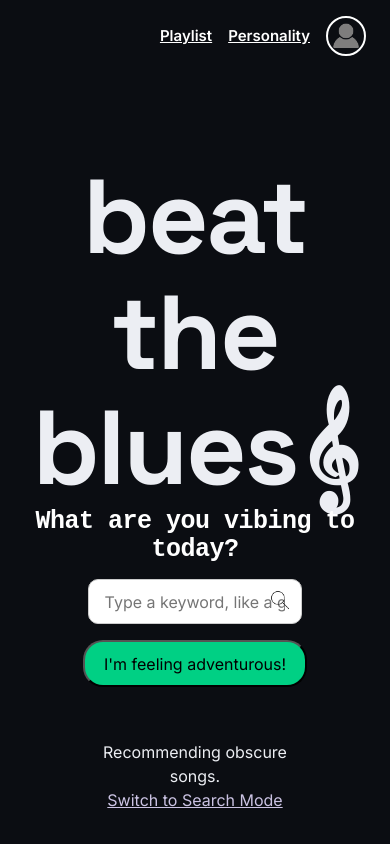
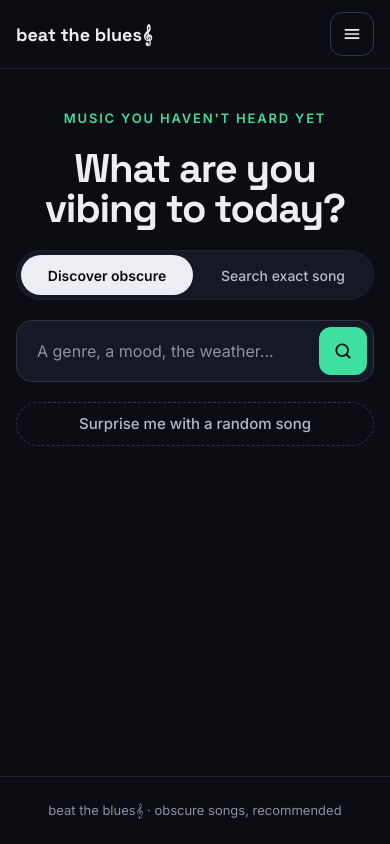
Before and after one commit to yc-zzz/beattheblues, a React (Create React App) app in the folder my-frontend/: page / in a window 390 px wide. Built offline with nearby package versions, Linux system fonts and the light colour scheme; no server answers.

Commit message:
feat(frontend): redesign header and home page for mobile

```diff
--- a/my-frontend/src/App.css
+++ b/my-frontend/src/App.css
@@ -1,160 +1,326 @@
-h1 {
-  font-size: 105px;
-  text-align: center;
-  margin-top: 10rem;
-  margin-bottom: 0.1rem;
+.site-header {
+  position: relative; /* lets the sign-in popup and phone menu position themselves under it */
+  display: flex;
+  align-items: center;
+  justify-content: space-between;
+  gap: 16px;
+  padding: 16px 32px;
+  border-bottom: 1px solid var(--border);
 }
 
-h2 {
-  font-size: 25px;
-  margin: 0;
-  padding: 0;
-  color:white;
-  text-align: center;
-  font-family: 'Courier New', 'Courier New', Courier, monospace;
+.brand {
+  font-family: var(--font-display);
+  font-weight: 700;
+  font-size: 20px;
+  color: var(--text);
+  text-decoration: none;
 }
 
-.my-button {
-  padding: 0.6rem 1.2rem;
-  font-size: 16px;
-  border-radius: 20px;
-  background-color: #00d084;
-  color: black;
-  cursor: pointer;
+.brand:hover {
+  color: var(--text);
 }
 
-.my-button:hover {
-  background-color: #00b574;
+.site-nav {
+  display: flex;
+  align-items: center;
+  gap: 8px;
 }
 
-.button-wrapper {
+.nav-link {
+  padding: 10px 14px;
+  border-radius: var(--radius-pill);
+  color: var(--text-muted);
+  font-size: 15px;
+  font-weight: 500;
+  text-decoration: none;
+}
+
+.nav-link:hover {
+  background: var(--surface-2);
+  color: var(--text);
+}
+
+/* The ☰ button. Hidden on wide screens; the media query below shows it on phones. */
+.menu-toggle {
+  display: none;
+  width: 44px;
+  height: 44px;
+  align-items: center;
+  justify-content: center;
+  border-radius: var(--radius-sm);
+  border: 1px solid var(--border-strong);
+  background: transparent;
+  color: var(--text);
+}
+
+/* The small panel under the header: sign-in form, or "Welcome, name" */
+.dropdown-menu {
+  position: absolute;
+  top: calc(100% + 8px); /* just below the header */
+  right: 32px;
+  z-index: 10;           /* draw on top of the page content */
+  width: 300px;
+  padding: 20px;
+  background: var(--surface);
+  border: 1px solid var(--border-strong);
+  border-radius: var(--radius-lg);
+  box-shadow: 0 16px 40px rgba(0, 0, 0, 0.45);
+}
+
+.dropdown-welcome {
+  margin: 0 0 12px;
+  font-size: 17px;
+}
+
+/* ==========================================================================
+   Home page
+   ========================================================================== */
+.home-page {
+  display: flex;
+  flex-direction: column;
+  align-items: center;
+  gap: 24px;
+  padding-top: 88px;
   text-align: center;
 }
 
-.search-wrapper {
-  position: relative;
-  text-align: center;
-  margin: 1rem;
+.eyebrow {
+  margin: 0;
+  font-size: 13px;
+  font-weight: 600;
+  letter-spacing: 0.14em;
+  text-transform: uppercase;
+  color: var(--accent);
+}
+
+/* clamp(min, preferred, max): the title grows with the screen width (8vw = 8%
+   of it) but never goes below 40px or above 88px. No media query needed. */
+.hero-title {
+  font-size: clamp(40px, 8vw, 88px);
+  line-height: 1.02;
+  letter-spacing: -0.03em;
+}
+
+/* Two buttons sitting in one rounded "track" */
+.mode-toggle {
+  display: grid;
+  grid-template-columns: repeat(2, minmax(0, 1fr));
+  gap: 4px;
+  padding: 4px;
+  background: var(--surface-2);
+  border: 1px solid var(--border);
+  border-radius: var(--radius-pill);
+}
+
+.mode-toggle button {
+  min-height: 40px;
+  padding: 0 18px;
+  border: none;
+  border-radius: var(--radius-pill);
+  background: transparent;
+  color: var(--text-muted);
+  font-size: 14px;
+  font-weight: 500;
+}
+
+/* [aria-pressed='true'] matches the button whose aria-pressed is true, so the
+   style follows the React state without needing an extra class name. */
+.mode-toggle button[aria-pressed='true'] {
+  background: var(--text);
+  color: var(--bg);
+  font-weight: 600;
+}
+
+.search-bar {
+  display: flex;
+  gap: 8px;
+  width: 100%;
+  padding: 6px;
+  background: var(--surface-2);
+  border: 1px solid var(--border-strong);
+  border-radius: var(--radius);
+}
+
+/* :focus-within = "when anything inside me has focus" (here, the input) */
+.search-bar:focus-within {
+  border-color: var(--accent);
 }
 
 .search-input {
-  padding: 0.6rem 1rem;
-  width: 60%;
-  max-width: 400px;
-  font-size: 1rem;
-  border-radius: 10px;
-  border: 1px solid #ccc;
+  flex-grow: 1;
+  min-width: 0; /* lets the input shrink on narrow screens instead of overflowing */
+  min-height: 48px;
+  padding: 0 14px;
+  border: none;
+  outline: none;
+  background: transparent;
+  font-size: 16px; /* 16px or more stops iPhones zooming in when you tap the box */
 }
 
-.top-bar {
-  position: absolute;
-  top: 1rem;
-  right: 1.5rem;
+.search-input::placeholder {
+  color: var(--text-faint);
+}
+
+.search-submit {
   display: flex;
   align-items: center;
-  gap: 1rem;
+  justify-content: center;
+  flex-shrink: 0;
+  width: 48px;
+  height: 48px;
+  border: none;
+  border-radius: var(--radius-sm);
+  background: var(--accent);
+  color: var(--on-accent);
 }
 
-.top-link {
-  color: white;
-  font-weight: bold;
-  font-size: 15px;
+.search-submit:hover {
+  background: var(--accent-hover);
 }
 
-.top-link:hover {
-  color: lightgrey;
-  text-decoration: underline;
+.random-button {
+  border: 1px dashed var(--border-strong);
+  background: transparent;
+  color: var(--text-muted);
 }
 
-.profile-icon {
-  width: 40px;
-  height: 40px;
-  border-radius: 50%;
-  cursor: pointer;
-  border: 2px solid white;
+.random-button:hover {
+  border-color: var(--text-faint);
+  color: var(--text);
 }
 
-.dropdown-menu {
-  position: absolute;
-  top: 3em;
-  right: 0.5rem;
-  background-color: white;
-  color: black;
-  padding: 1rem;
-  padding-top: 0.1rem;
-  border-radius: 10px;
-  width: 190px;
+button:disabled {
+  opacity: 0.5;
+  cursor: wait;
 }
 
-.dropdown-menu input {
-  display: block;
-  margin: 0.4rem;
-  margin-left: 0;
-  margin-top: 0.1rem;
+.reco-message {
+  margin: 0;
+  color: var(--text-muted);
 }
 
-.reco-result {
-  text-align: center;
-  margin-top: 20px;
-  font-size: 1.2rem;
+/* The result card */
+.reco-card {
+  display: flex;
+  flex-direction: column;
+  gap: 16px;
+  width: 100%;
+  margin-top: 8px;
+  text-align: left;
 }
 
-.search-buttons {
-  display: inline-flex;
-  justify-content: center;
+.reco-header {
+  display: flex;
   align-items: center;
-  gap: 1rem;
-  margin-left: 1rem;
+  gap: 16px;
 }
 
-.search-icon {
-  width: 40px;
-  height: auto;
-  transition: transform 0.2s ease;
-  cursor: pointer;
-  vertical-align: middle
+.reco-art {
+  display: flex;
+  align-items: center;
+  justify-content: center;
+  flex-shrink: 0;
+  width: 60px;
+  height: 60px;
+  border-radius: var(--radius-sm);
+  background: var(--surface-3);
+  color: var(--accent);
 }
 
-.search-icon:hover {
-  transform: scale(1.1);
+.reco-text {
+  display: flex;
+  flex-direction: column;
+  gap: 4px;
+  min-width: 0;
 }
 
-.add-button-wrapper {
-  margin-top: 1rem;
-  margin-bottom: 1rem;
+.reco-label {
+  font-size: 12px;
+  font-weight: 600;
+  letter-spacing: 0.12em;
+  text-transform: uppercase;
+  color: var(--text-faint);
 }
 
-.add-button{
-  border-radius: 8px;
-  font-family: 'roboto';
-  font-size: 15px;
+.reco-title {
+  font-size: 22px;
+  overflow-wrap: anywhere; /* very long titles wrap instead of widening the card */
 }
 
-.switch-mode {
-  position: fixed;
-  bottom: 1rem;
-  left: 50%;
-  transform: translateX(-50%);
-  text-align: center;
+.reco-artist {
+  font-size: 15px;
+  color: var(--text-muted);
 }
 
-.search-enter {
-  position:absolute;
-  cursor: pointer;
-  top: 25%;
-  width: 20px;
-  height: auto;
-  vertical-align: middle;
-  margin-left: -2rem;
+/* ==========================================================================
+   Footer
+   ========================================================================== */
+.site-footer {
+  padding: 24px 16px;
+  border-top: 1px solid var(--border);
+  text-align: center;
+  font-size: 13px;
+  color: var(--text-faint);
 }
-/* A <button> that looks like the inline text links it replaced
-   (used for "Switch to ... Mode", which changes state rather than navigating). */
-.link-button {
-  background: none;
-  border: none;
-  padding: 0;
-  font: inherit;
-  color: #CBC3E3;
-  text-decoration: underline;
-  cursor: pointer;
+
+/* ==========================================================================
+   Phones and narrow windows (640px wide or less)
+   A media query applies the rules inside it only when the condition is true.
+   ========================================================================== */
+@media (max-width: 640px) {
+  .site-header {
+    padding: 12px 16px;
+  }
+
+  .brand {
+    font-size: 18px;
+  }
+
+  .menu-toggle {
+    display: flex;
+  }
+
+  /* The nav becomes a panel that drops down under the header... */
+  .site-nav {
+    display: none;
+    position: absolute;
+    top: 100%;
+    left: 0;
+    right: 0;
+    z-index: 10;
+    flex-direction: column;
+    align-items: stretch;
+    padding: 8px 16px 16px;
+    background: var(--bg);
+    border-bottom: 1px solid var(--border);
+  }
+
+  /* ...and only shows when React adds the "open" class. */
+  .site-nav.open {
+    display: flex;
+  }
+
+  .nav-link {
+    padding: 12px 14px;
+  }
+
+  /* The popup stretches across the screen with a 16px gap each side. */
+  .dropdown-menu {
+    left: 16px;
+    right: 16px;
+    width: auto;
+  }
+
+  .home-page {
+    padding-top: 40px;
+    gap: 20px;
+  }
+
+  .mode-toggle {
+    width: 100%;
+  }
+
+  .random-button {
+    width: 100%;
+  }
 }
--- a/my-frontend/src/App.tsx
+++ b/my-frontend/src/App.tsx
@@ -1,39 +1,49 @@
 import React, {useState, useEffect} from 'react';
 import {API_URL, RECO_API_URL} from './config';
 import './App.css';
-import defaultprofile from './pics/profile-icon-png-898.png';
-import youtubelogo from './pics/youtube_logo.png';
-import spotifylogo from './pics/spotify.png';
-import googlelogo from './pics/google.png';
-import searchicon from './pics/search.png';
 import {BrowserRouter as Router, Routes, Route} from 'react-router-dom';
 import SigninForm from './components/signinform';
+import SongLinks from './components/SongLinks';
 import Profile from './pages/profile';
 import Playlist from './pages/playlist';
 import '../node_modules/react-tooltip/dist/react-tooltip.css'
 import {Tooltip} from 'react-tooltip'
 //putting it here before I lose track
-//h1: homepage logo h2: words below the log h3: first line in playlist and profile h5: register/login in the popup
+//h1: page title on each page, h2: section headings, h3: song title in the result card
 
-function MyButton({onClick}:{onClick: () => void }) {
+function MyButton({onClick, disabled}:{onClick: () => void; disabled: boolean}) {
   return <button
-  className='my-button'
+  type='button'
+  className='btn random-button'
   onClick={onClick}
+  disabled={disabled}
   data-tooltip-id="my-tooltip"
   data-tooltip-content="Get a completely random song!"
-  data-tooltip-place="right">
-    I'm feeling adventurous!
+  data-tooltip-place="bottom">
+    Surprise me with a random song
     </button>;
+}
+
+// Splits "Title by Artist" into its two parts, so the card can show them on
+// separate lines. Uses the LAST " by " in case the title itself contains one.
+function split_song(song: string) {
+  const by_index = song.lastIndexOf(' by ');
+  if (by_index <= 0) {
+    return {title: song, artist: ''};
+  }
+  return {title: song.slice(0, by_index), artist: song.slice(by_index + 4)};
 }
 
 function App() {
   const [popup, set_popup] = useState(false); //basically login tab
+  const [menu_open, set_menu_open] = useState(false); //the nav menu on phones
   const [logged_in, set_logged_in] = useState(false);
   const [username, set_user] = useState('');
   const [query, set_query] = useState('');
   const [recommendation, set_reco] = useState('');
   const [valid_reco, set_reco_validity] = useState(false); //this is added later to control when the search icons show up
   const [search_mode, set_search_mode] = useState(false); //alternate search mode between recomm and search
+  const [is_loading, set_loading] = useState(false); //true while waiting for the backend
 
   useEffect( () => {
     const stored_user = localStorage.getItem('username');
@@ -53,6 +63,7 @@ function App() {
       url = `${RECO_API_URL}/recommend`;
     }
 
+    set_loading(true);
     try {
       const response = await fetch(url, {
         method: 'POST',
@@ -78,7 +89,32 @@ function App() {
     } catch (err) {
       console.error(err);
       set_reco('Cannot fetch recommendation, try again later.');
+      set_reco_validity(false);
+    } finally {
+      set_loading(false);
     }
+  };
+
+  const random_handle = async() => {
+    set_loading(true);
+    try{
+      const response = await fetch(`${API_URL}/random`);
+      const data = await response.json();
+      set_reco(data.recommendation);
+      set_reco_validity(true);
+    } catch(e){
+      console.error(e);
+      set_reco("Error fetching random song right now");
+      set_reco_validity(false);
+    } finally {
+      set_loading(false);
+    }
+  };
+
+  const switch_mode = (to_search: boolean) => {
+    set_search_mode(to_search);
+    set_reco('');
+    set_reco_validity(false);
   };
 
   const login_success = (user: string)=>{
@@ -110,6 +146,15 @@ function App() {
     }
   };
 
+  // Playlist and Personality need an account: if logged out, stop the link and open the sign-in popup instead
+  const guard_link = (e: React.MouseEvent<HTMLAnchorElement>) => {
+    if (!logged_in) {
+      e.preventDefault(); //good habit to prevent accidental refreshe
+      set_menu_open(false);
+      set_popup(true);
+    }
+  };
+
   let popup_content;
   if (popup && !logged_in) {
     popup_content = (
@@ -121,151 +166,120 @@ function App() {
   } else if (popup && logged_in) {
     popup_content = (
       <div className='dropdown-menu'>
-        <p style={{fontSize:'18px', marginBottom:'0.5rem'}}>Welcome, {username}!</p>
-        <button className='login-button' onClick={logout_handle}>Log out</button>
+        <p className='dropdown-welcome'>Welcome, {username}!</p>
+        <button type='button' className='btn btn-outline' onClick={logout_handle}>Log out</button>
       </div>
     );
   }
 
-  const spotify_name = recommendation.replace(' by ', ' '); // this is just for spotify, cuz spotify prefer song name only
-
   let reco_stuffs;
-  if (recommendation) {
+  if (is_loading) {
+    reco_stuffs = <p className='reco-message'>Finding something for you...</p>;
+  } else if (recommendation && valid_reco) { //when recommendation is legit, show the full card
+    const {title, artist} = split_song(recommendation);
     reco_stuffs = (
-      <div className="recommendation-result">
-        <p>{recommendation}</p>
-        {valid_reco && (//when recommendation is legit, icons popup
-          <div>
-            <div className="search-buttons">
-              <a href={`https://www.youtube.com/results?search_query=${encodeURI(recommendation)}`} target="_blank" rel="noopener noreferrer">
-              <img src={youtubelogo} alt="YouTube" className="search-icon" />
-              </a>
-              <a
-              href={`https://open.spotify.com/search/${encodeURI(spotify_name)}`}
-              target="_blank"
-              rel="noopener noreferrer"
-              data-tooltip-id="my-tooltip"
-              data-tooltip-content="Spotify availability is subject to artist!"
-              data-tooltip-place="bottom">
-              <img src={spotifylogo} alt="Spotify" className="search-icon" />
-              </a>
-              <a href={`https://www.google.com/search?q=${encodeURI(recommendation)}`} target="_blank" rel="noopener noreferrer">
-              <img src={googlelogo} alt="Google" className="search-icon" />
-              </a>
-            </div>
-            {logged_in && (
-              <div className="add-button-wrapper">
-                <button className='add-button' onClick={playlist_add}>Add to playlist</button>
-              </div>
-            )}
+      <section className='card reco-card' aria-label='Recommendation'>
+        <div className='reco-header'>
+          <div className='reco-art' aria-hidden='true'>
+            <svg width="26" height="26" viewBox="0 0 24 24" fill="none" stroke="currentColor" strokeWidth="1.8" strokeLinecap="round" strokeLinejoin="round"><path d="M9 18V5l11-2v13"></path><circle cx="6" cy="18" r="3"></circle><circle cx="17" cy="16" r="3"></circle></svg>
           </div>
+          <div className='reco-text'>
+            <span className='reco-label'>Your recommendation</span>
+            <h3 className='reco-title'>{title}</h3>
+            {artist && <span className='reco-artist'>by {artist}</span>}
+          </div>
+        </div>
+        <SongLinks song={recommendation} />
+        {logged_in && (
+          <button type='button' className='btn btn-primary' onClick={playlist_add}>+ Add to playlist</button>
         )}
-      </div>
+      </section>
     );
+  } else if (recommendation) { //an error or "try again" message: plain text, no card
+    reco_stuffs = <p className='reco-message'>{recommendation}</p>;
   }
 
   let placeholder = "";
   if (search_mode){
     placeholder = "Search for a song or an artist...";
   } else {
-    placeholder = "Type a keyword, like a genre, weather or mood..."
+    placeholder = "A genre, a mood, the weather..."
   }
 
   return (
     <Router>
-      <div className='top-bar'>
-        {/* Real links: logged-in users follow them as normal, otherwise we stop the navigation and show the sign-in popup */}
-        <a href="/playlist" className="top-link" onClick={(e) => {
-          if (!logged_in) {
-            e.preventDefault(); //good habit to prevent accidental refreshe
-            set_popup(true);
-          }
-        }}>Playlist</a>
+      <header className='site-header'>
+        <a href="/" className='brand'>beat the blues&#119070;</a>
 
-        <a href="/profile" className="top-link" onClick={(e) => {
-          if (!logged_in) {
-            e.preventDefault();
-            set_popup(true);
-          }
-        }}>Personality</a>
+        {/* Only visible on small screens (see App.css): opens and closes the nav */}
+        <button
+          type='button'
+          className='menu-toggle'
+          aria-label={menu_open ? 'Close menu' : 'Open menu'}
+          aria-expanded={menu_open}
+          onClick={() => set_menu_open(prev => !prev)}
+        >
+          <svg width="20" height="20" viewBox="0 0 24 24" fill="none" stroke="currentColor" strokeWidth="2" strokeLinecap="round" aria-hidden="true"><path d="M4 7h16M4 12h16M4 17h16"></path></svg>
+        </button>
 
-        <img src={defaultprofile} className='profile-icon' alt='Profile' onClick={() => set_popup(prev => !prev)} />
+        <nav className={menu_open ? 'site-nav open' : 'site-nav'}>
+          <a href="/playlist" className="nav-link" onClick={guard_link}>Playlist</a>
+          <a href="/profile" className="nav-link" onClick={guard_link}>Personality</a>
+          <button type='button' className='btn btn-outline' onClick={() => {
+            set_menu_open(false);
+            set_popup(prev => !prev);
+          }}>
+            {logged_in ? username : 'Sign in'}
+          </button>
+        </nav>
         {popup_content}
-      </div>
+      </header>
 
       <Routes>
         <Route path="/" element={
-          <div className="home-page">
-            <h1>beat the blues&#119070;</h1>
-            <h2>What are you vibing to today?</h2>
-            <div className='search-wrapper'>
+          <main className="page home-page">
+            <p className='eyebrow'>Music you haven't heard yet</p>
+            <h1 className='hero-title'>What are you vibing to today?</h1>
+
+            {/* Two buttons acting as one switch. aria-pressed tells screen readers which one is on. */}
+            <div className='mode-toggle' role='group' aria-label='Mode'>
+              <button type='button' aria-pressed={!search_mode} onClick={() => switch_mode(false)}>
+                Discover obscure
+              </button>
+              <button type='button' aria-pressed={search_mode} onClick={() => switch_mode(true)}>
+                Search exact song
+              </button>
+            </div>
+
+            {/* A real <form>: pressing Enter or tapping the button both submit it */}
+            <form className='search-bar' onSubmit={e => {
+              e.preventDefault();
+              search_handle();
+            }}>
+              <label htmlFor='search-input' className='visually-hidden'>Search</label>
               <input
+                id='search-input'
                 type="text"
                 placeholder={placeholder}
                 className="search-input"
                 value={query}
                 onChange={e => set_query(e.target.value)}
-                onKeyDown={e => {if (e.key === 'Enter') search_handle();}}
               />
-              <img
-              src={searchicon}
-              alt="Search"
-              className="search-enter"
-              onClick={search_handle}
-              />
-            </div>
-            <div className='button-wrapper'>
-              <MyButton onClick={async() => {
-                try{
-                  const response = await fetch(`${API_URL}/random`);
-                  const data = await response.json();
-                  set_reco(data.recommendation);
-                  set_reco_validity(true);
-                } catch(e){
-                  console.error(e);
-                  set_reco("Error fetching random song right now");
-                  set_reco_validity(false);
-                }
-                }} />
-            </div>
-            <div className='switch-mode'>
-            {(() => {
-                if (search_mode){
-                  return(
-                  <p>
-                    Searching for exact songs. {''}
-                    {/* A button, not a link: it changes the mode instead of going to another page */}
-                    <button type='button' className='link-button' onClick={() => {
-                      set_search_mode(false);
-                      set_reco('');
-                      set_reco_validity(false);
-                    }}>
-                      Switch to Recommendation Mode
-                    </button>
-                  </p>
-                  );
-                } else{
-                  return (
-                    <p>
-                      Recommending obscure songs. {''}
-                      <button type='button' className='link-button' onClick={() => {
-                        set_search_mode(true);
-                        set_reco('');
-                        set_reco_validity(false);
-                      }}>
-                        Switch to Search Mode
-                      </button>
-                    </p>
-                  );
-                }
-              })()}
-              </div>
+              <button type='submit' className='search-submit' aria-label='Search' disabled={is_loading}>
+                <svg width="20" height="20" viewBox="0 0 24 24" fill="none" stroke="currentColor" strokeWidth="2.2" strokeLinecap="round" aria-hidden="true"><circle cx="11" cy="11" r="7"></circle><path d="M20 20l-3.5-3.5"></path></svg>
+              </button>
+            </form>
+
+            <MyButton onClick={random_handle} disabled={is_loading} />
+
             {reco_stuffs}
-          </div>
+          </main>
         } />
         <Route path="/profile" element={<Profile />} />
         <Route path="/playlist" element={<Playlist />} />
       </Routes>
+
+      <footer className='site-footer'>beat the blues&#119070; · obscure songs, recommended</footer>
       <Tooltip id="my-tooltip" />
     </Router>
   );
```
